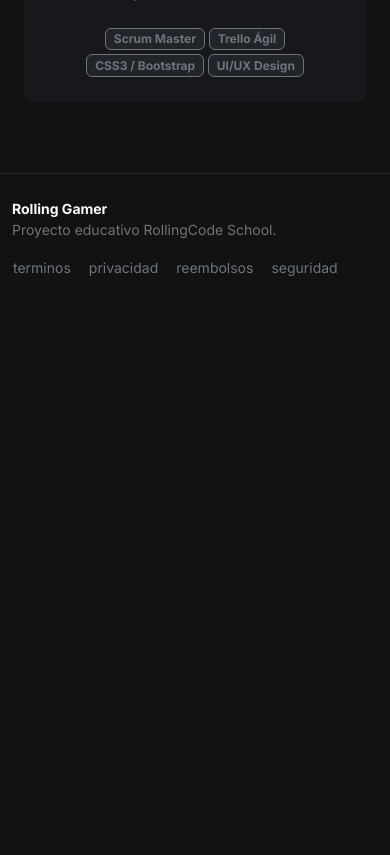
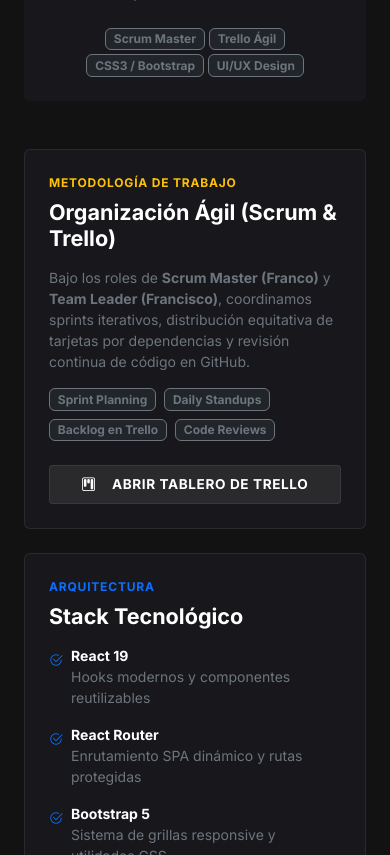
Before and after one commit to Franc-Devel/byte-brothers-rolling-gamer, a React (Vite) app: page /about in a window 390 px wide. Shown: the part 1145-2000 px from the top of the page. Before the commit the page ends 1448 px from the top, so only its background shows below. Built offline with nearby package versions, Linux system fonts and the light colour scheme.

Commit message:
feat(c18): integrar metodologia agil, stack tecnologico y optimizaciones responsive

```diff
--- a/src/components/pages/About.jsx
+++ b/src/components/pages/About.jsx
@@ -17,9 +17,17 @@ const MIEMBROS = [
   }
 ];
 
+const TECNOLOGIAS = [
+  { nombre: "React 19", desc: "Hooks modernos y componentes reutilizables" },
+  { nombre: "React Router", desc: "Enrutamiento SPA dinámico y rutas protegidas" },
+  { nombre: "Bootstrap 5", desc: "Sistema de grillas responsive y utilidades CSS" },
+  { nombre: "LocalStorage API", desc: "Persistencia completa de catálogo y usuarios" }
+];
+
 const About = () => {
   return (
     <Container className="py-4 py-md-5">
+      {/* Cabecera institucional */}
       <header className="text-center mb-5">
         <span className="epic-subheading mb-2 d-block text-primary">
           EQUIPO DE DESARROLLO · ROLLINGCODE SCHOOL
@@ -28,11 +36,12 @@ const About = () => {
           Detrás de Rolling Gamer
         </h1>
         <p className="text-secondary mx-auto mb-0" style={{ maxWidth: "700px" }}>
-          Proyecto de e-commerce gamer desarrollado por <strong>Francisco Delgado</strong> y <strong>Franco Triviño</strong>, replicando el catálogo y la experiencia visual de Epic Games Store.
+          Proyecto académico de e-commerce desarrollado por <strong>Francisco Delgado</strong> y <strong>Franco Triviño</strong>, replicando la experiencia y estética de Epic Games Store.
         </p>
       </header>
 
-      <section className="mb-4">
+      {/* Tarjetas del equipo */}
+      <section className="mb-5">
         <div className="epic-subheading mb-4 text-center">
           Desarrolladores del Proyecto
         </div>
@@ -64,6 +73,58 @@ const About = () => {
           ))}
         </Row>
       </section>
+
+      {/* Metodología Ágil y Stack Tecnológico */}
+      <Row className="g-4">
+        <Col lg={7}>
+          <div className="epic-box p-4 h-100 d-flex flex-column justify-content-between">
+            <div>
+              <span className="epic-subheading d-block mb-2 text-warning">
+                METODOLOGÍA DE TRABAJO
+              </span>
+              <h3 className="h4 text-white fw-bold mb-3">Organización Ágil (Scrum & Trello)</h3>
+              <p className="small text-secondary mb-3">
+                Bajo los roles de <strong>Scrum Master (Franco)</strong> y <strong>Team Leader (Francisco)</strong>, coordinamos sprints iterativos, distribución equitativa de tarjetas por dependencias y revisión continua de código en GitHub.
+              </p>
+              <div className="d-flex flex-wrap gap-2 mb-4">
+                {["Sprint Planning", "Daily Standups", "Backlog en Trello", "Code Reviews"].map((item) => (
+                  <Badge key={item} bg="dark" className="border border-secondary text-secondary">
+                    {item}
+                  </Badge>
+                ))}
+              </div>
+            </div>
+            <a
+              href="https://trello.com"
+              target="_blank"
+              rel="noreferrer"
+              className="btn-epic-secondary py-2 px-3 small text-center text-decoration-none"
+            >
+              <i className="bi bi-kanban me-2"></i> Abrir Tablero de Trello
+            </a>
+          </div>
+        </Col>
+
+        <Col lg={5}>
+          <div className="epic-box p-4 h-100">
+            <span className="epic-subheading d-block mb-2 text-primary">
+              ARQUITECTURA
+            </span>
+            <h3 className="h4 text-white fw-bold mb-3">Stack Tecnológico</h3>
+            <ul className="list-unstyled small text-secondary d-flex flex-column gap-3 mb-0">
+              {TECNOLOGIAS.map((t) => (
+                <li key={t.nombre} className="d-flex align-items-start gap-2">
+                  <i className="bi bi-check2-circle text-primary mt-1"></i>
+                  <div>
+                    <strong className="text-white d-block">{t.nombre}</strong>
+                    <span>{t.desc}</span>
+                  </div>
+                </li>
+              ))}
+            </ul>
+          </div>
+        </Col>
+      </Row>
     </Container>
   );
 };
```
